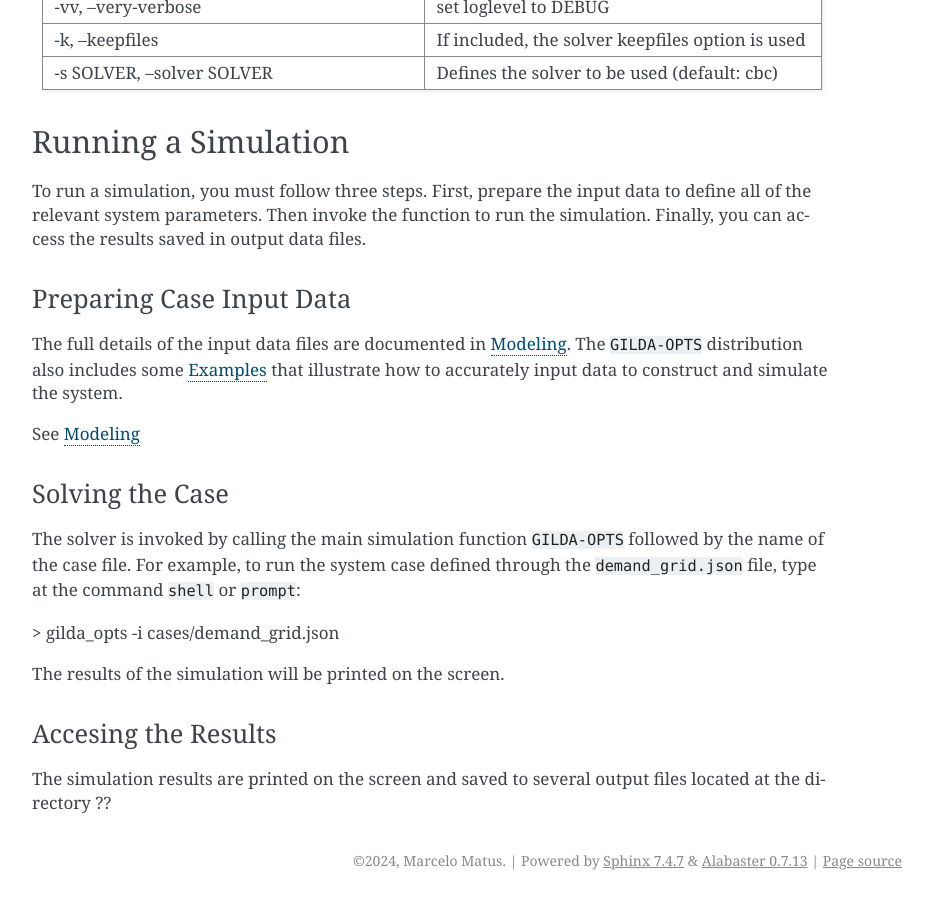
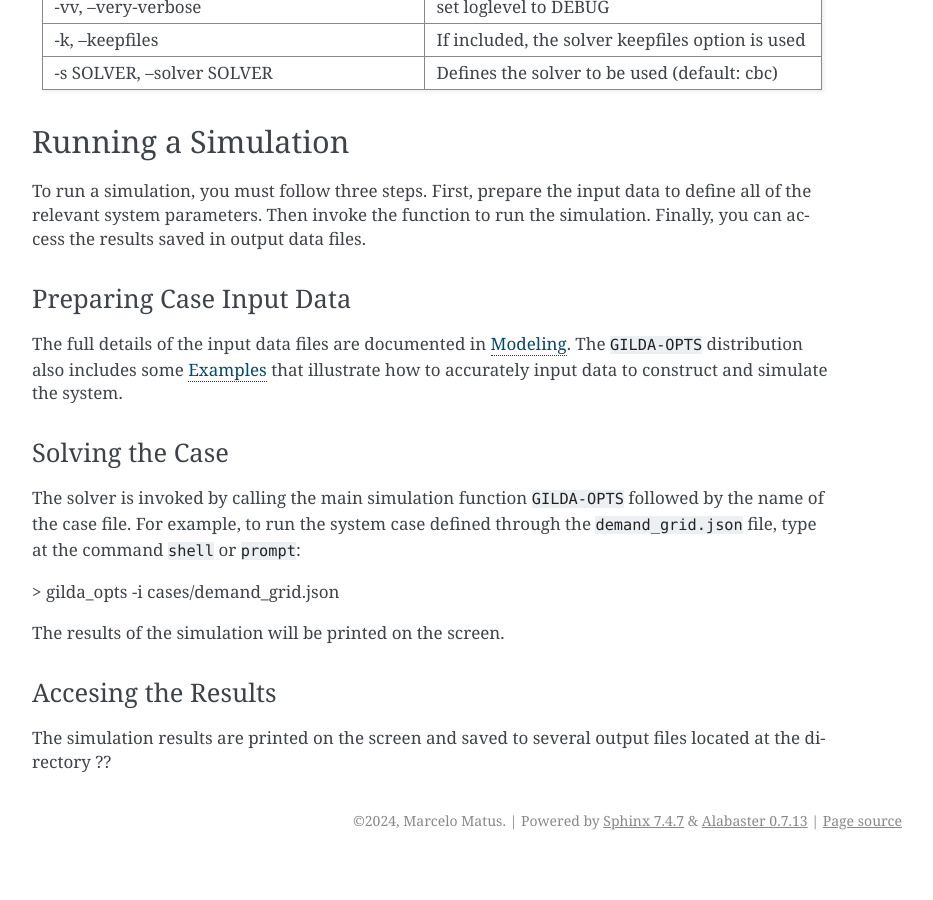
Before and after one commit to marcelomatus/gilda-opts, a Sphinx documentation site: the page built from docs/GettingStarted.rst, in a window 1280 px wide and 900 px high, scrolled down 1142 px. Shown: the whole window, without its empty margins (338-1271 px from the left). Built offline with Sphinx 7.4.7, drawn with Linux system fonts in a browser that asks for light colours; pages that are not in the unit, such as notebooks, are missing from menus; after the commit the page ends 2002 px from its top, so only the background shows below that.

Commit message:
Update GettingStarted.rst

```diff
--- a/docs/GettingStarted.rst
+++ b/docs/GettingStarted.rst
@@ -63,7 +63,6 @@ Preparing Case Input Data
 ^^^^^^^^^^^^^^^^^^^^^^^^^
 The full details of the input data files are documented in :ref:`Modeling`. The ``GILDA-OPTS`` distribution also includes some :ref:`Examples` that illustrate how to accurately input data to construct and simulate the system.
 
-See :ref:`Modeling`
 
 ^^^^^^^^^^^^^^^^
 Solving the Case
```
